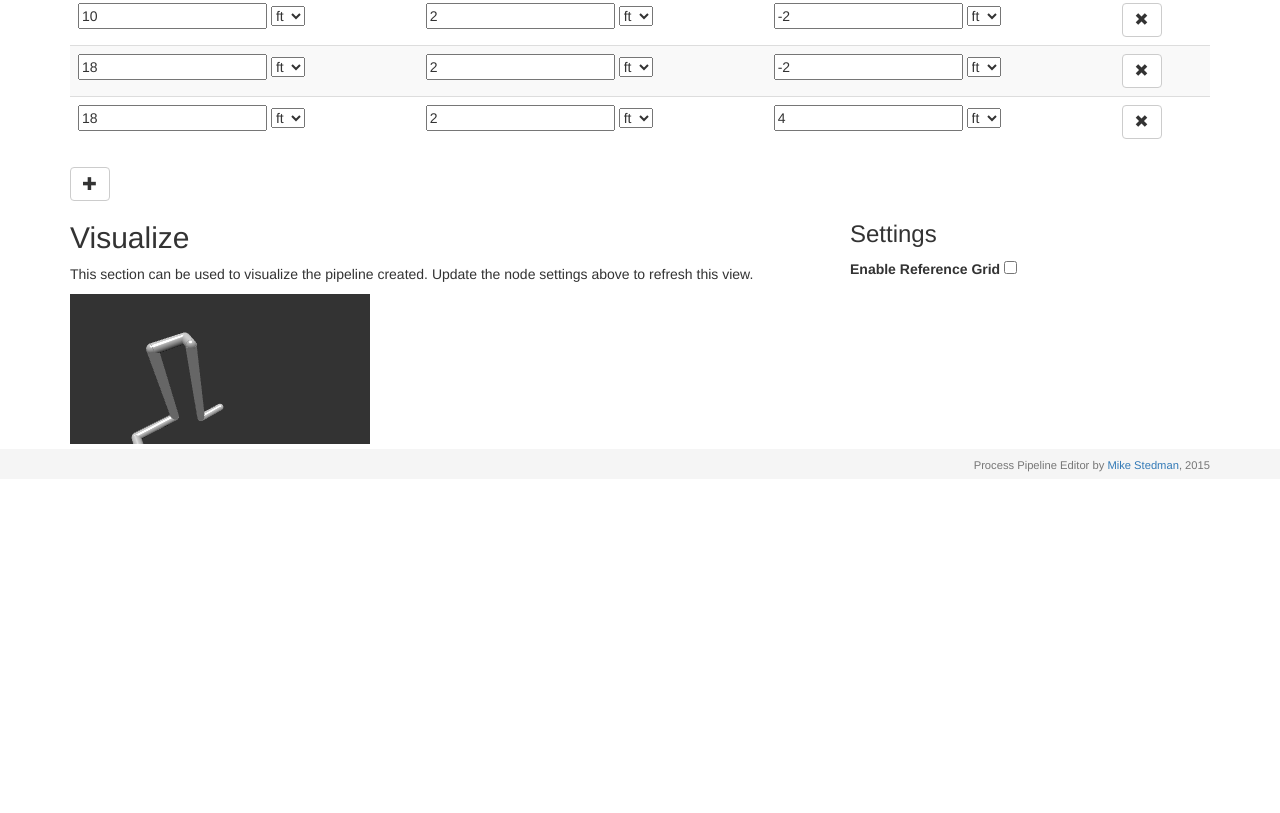
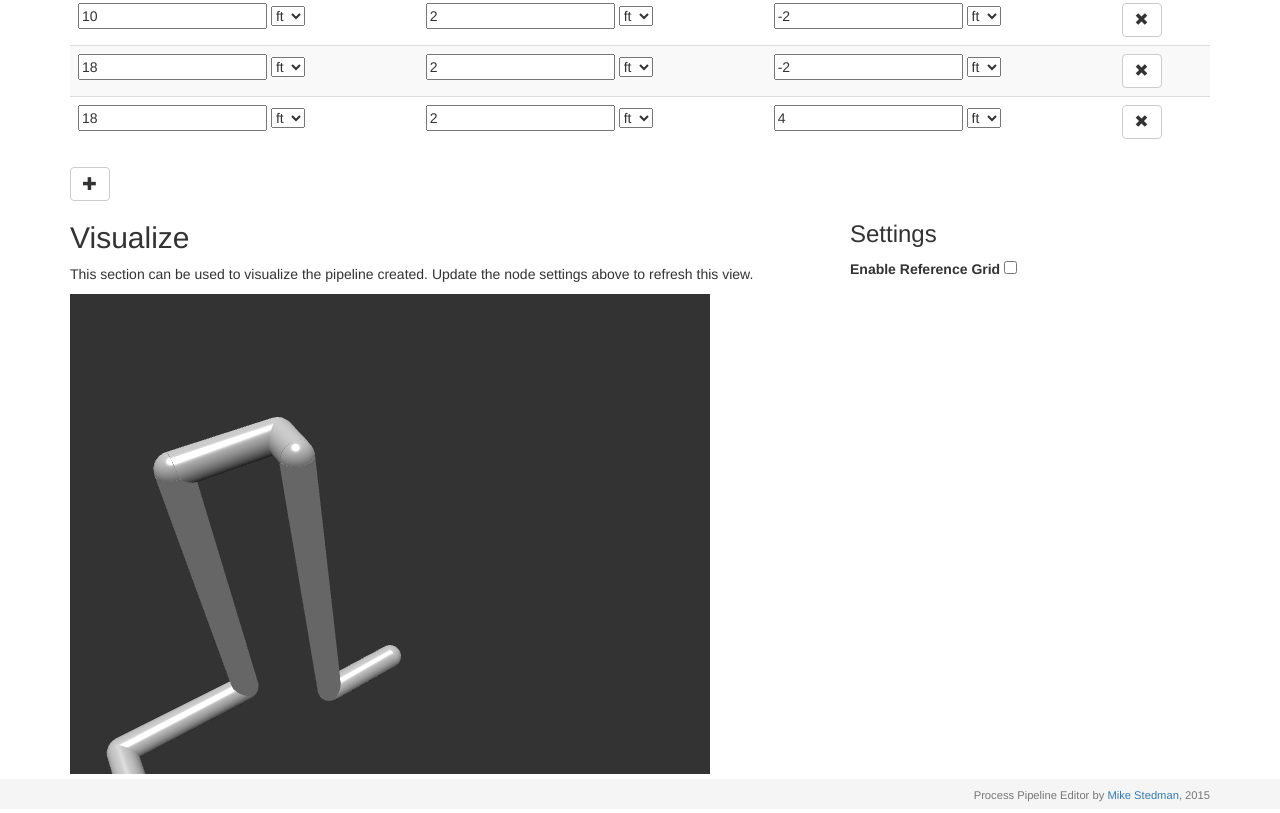
Before and after one commit to barbeque/render-pipe, a plain HTML site: page index.html in a window 1280 px wide. Shown: the part 599-1412 px from the top of the page. Before the commit the page ends 1082 px from the top, so only its background shows below. Drawn offline with nearby package versions, Linux system fonts and the light colour scheme; animation ran at ten frames a second.

Commit message:
fixing css to make the viewport bigger

```diff
--- a/index.html
+++ b/index.html
@@ -7,8 +7,8 @@
 
     <style>
       #renderCanvas {
-        width: 640;
-        height: 480;
+        width: 640px;
+        height: 480px;
         touch-action: none;
       }
       .validationMessage {
```
Also changed, not shown: 1 other file.
